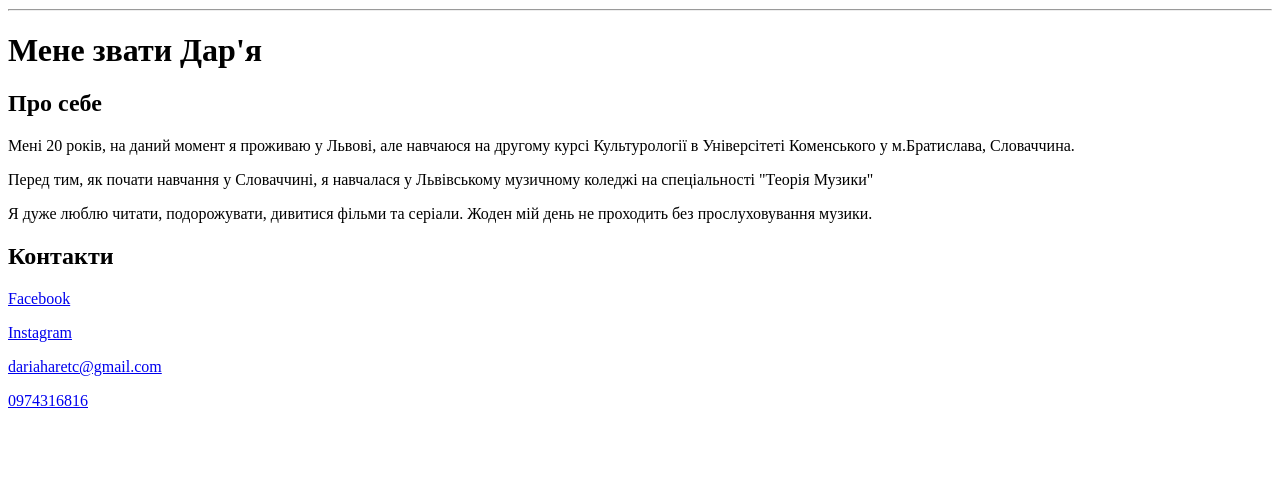
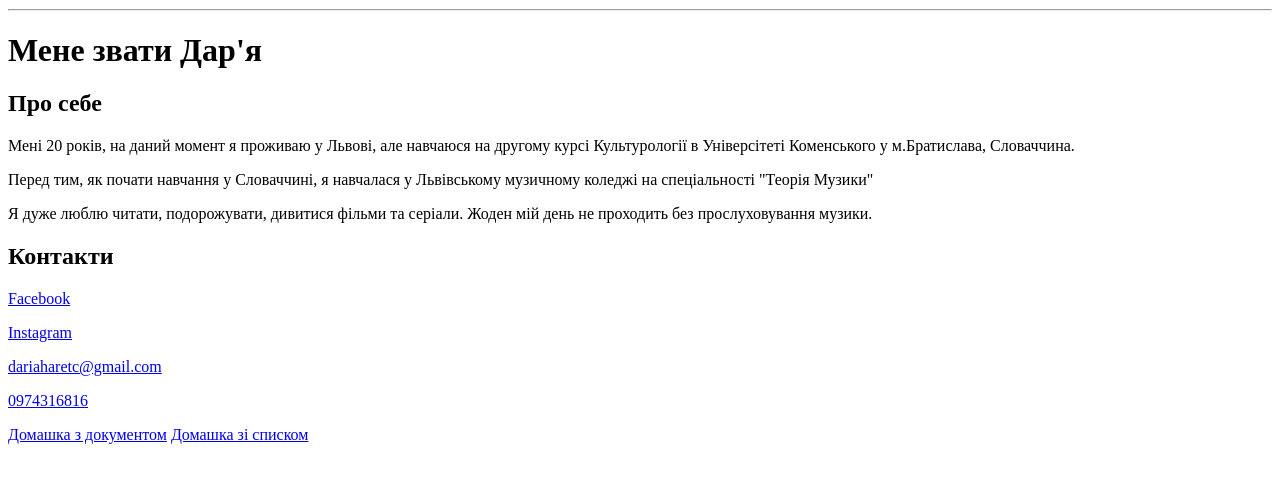
Before and after one commit to dariaharets/hometasks, a plain HTML site: page index.html in a window 1280 px wide. Shown: the part 124-606 px from the top of the page. Drawn offline with Linux system fonts and the light colour scheme.

Commit message:
посилання

```diff
--- a/index.html
+++ b/index.html
@@ -31,5 +31,7 @@
         <p><a href="mailto:dariaharetc@gmail.com" target="_blank">dariaharetc@gmail.com</a></p>
         <p><a href="tel:+380974316816">0974316816</a></p>
     </article>
+    <a href="https://github.com/dariaharets/homework1">Домашка з документом</a>
+    <a href="https://github.com/dariaharets/homework1">Домашка зі списком</a>
 </body>
 </html>
```
